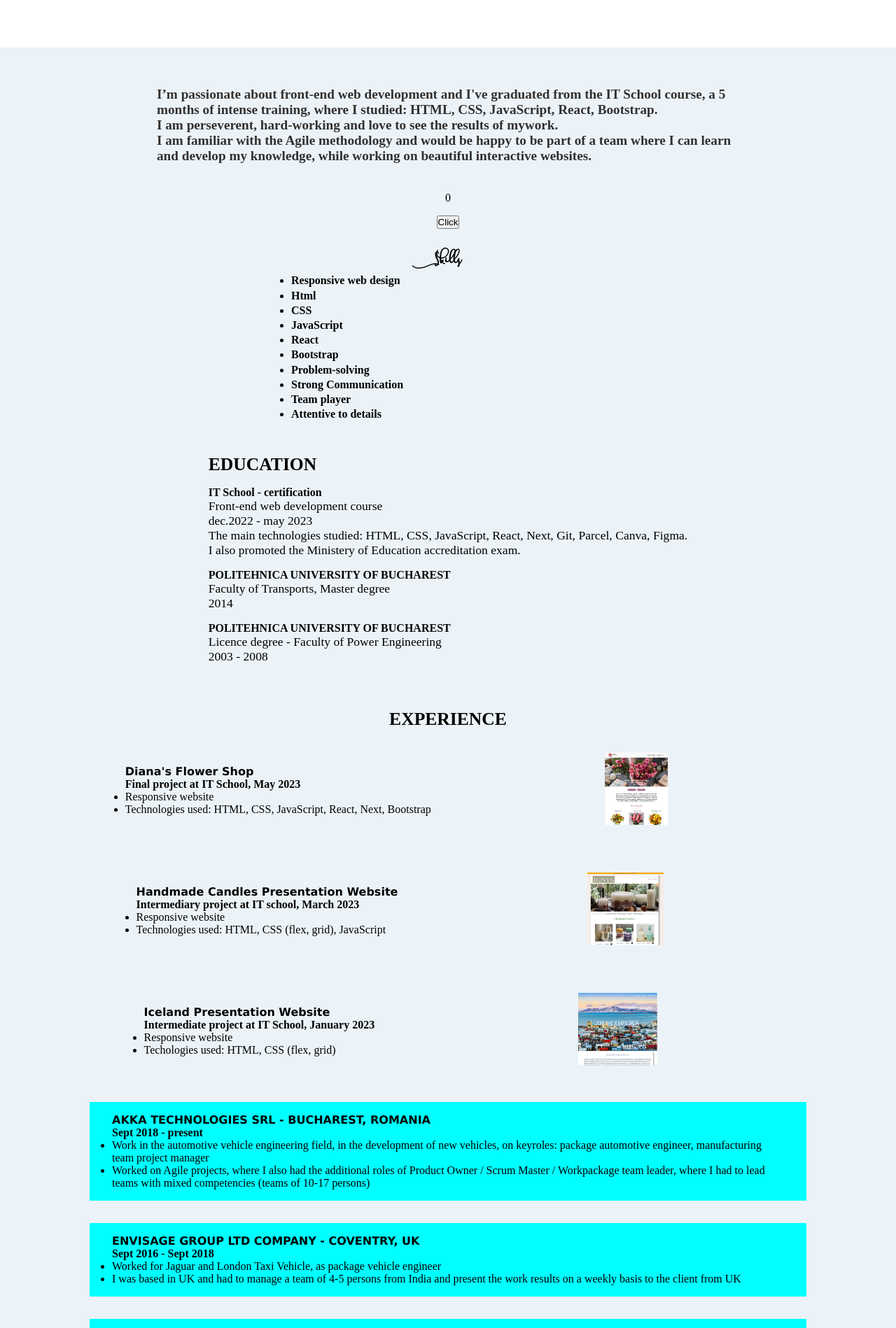
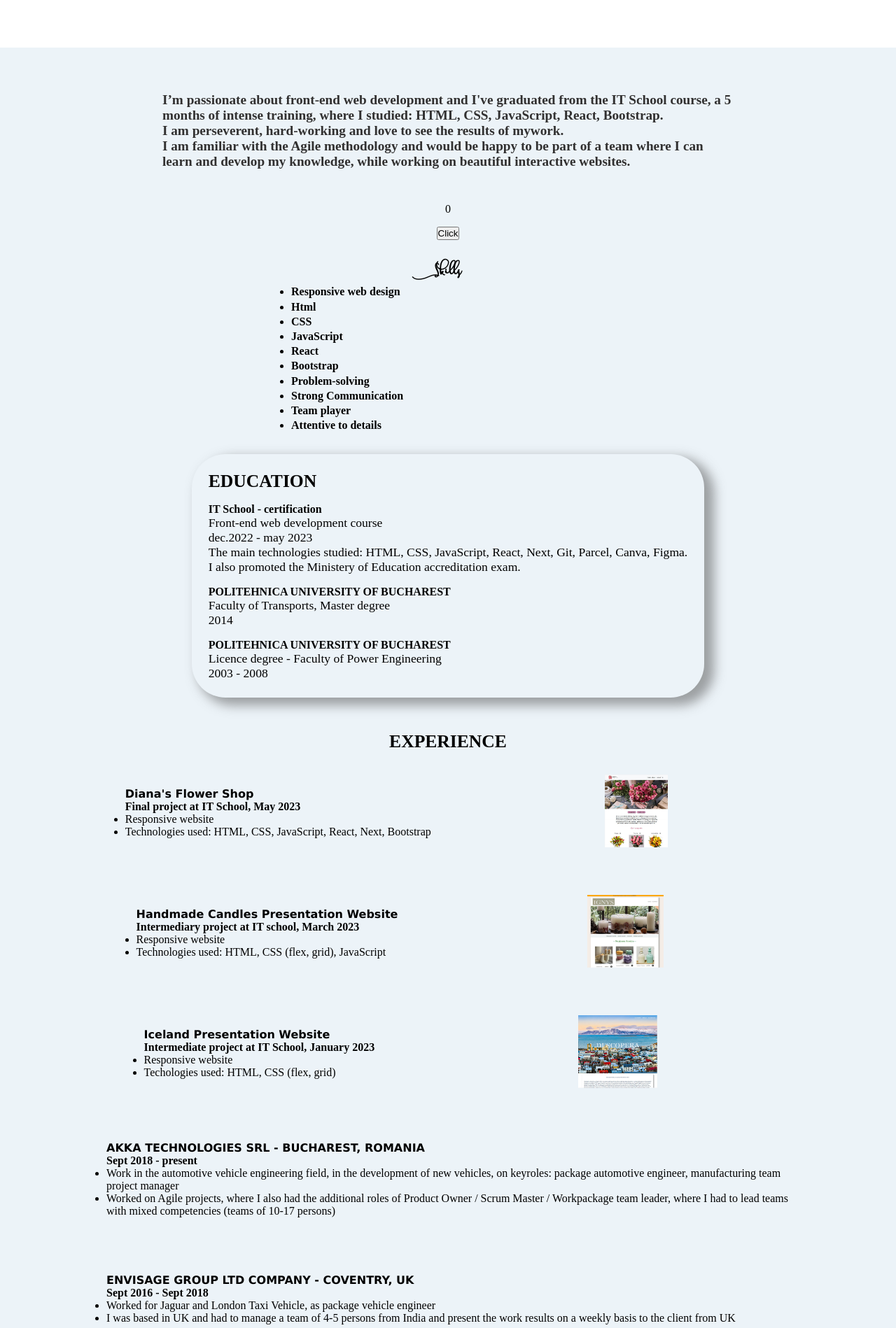
Before and after one commit to Diana-Elen/portofolio, a Next.js app in the folder my-portofolio/: page / in a window 1280 px wide. Shown: the part 442-2340 px from the top of the page at 70% size. Built offline with nearby package versions, Linux system fonts and the light colour scheme; a web font is replaced by a local one.

Commit message:
update css

```diff
--- a/my-portofolio/style/About.module.css
+++ b/my-portofolio/style/About.module.css
@@ -2,7 +2,7 @@
     display: block;
     flex-direction: column;
     width: 100vw;
-    padding: 1rem;
+    padding: 1.5rem;
     font-weight: bold;
     color: #313030;
     font-size: 1.3rem;
@@ -10,6 +10,8 @@
 }
 .description:hover {
     border: 1px solid #66cf2d;
+    box-shadow: 0.7rem 0.5rem 1rem 0.2rem rgba(77, 78, 78, 0.5);
+    border-radius: 3rem;
 }
 .description p {
     font-size: 1.2rem;
--- a/my-portofolio/style/Education.module.css
+++ b/my-portofolio/style/Education.module.css
@@ -11,6 +11,9 @@
     align-items: flex-start;
     gap: 1rem;
     padding: 1rem;
+    box-shadow: 0.7rem 0.5rem 1rem 0.2rem rgba(77, 78, 78, 0.5);
+    border-radius: 3rem;
+    padding: 1.5rem;
 }
 .education_container:hover {
     border: 1px solid #66cf2d;
--- a/my-portofolio/style/Experience.module.css
+++ b/my-portofolio/style/Experience.module.css
@@ -15,6 +15,10 @@
     gap: 2rem;
     width: 80vw;
     margin-inline: auto;
+}
+.experience_container:hover {
+    box-shadow: 0.7rem 0.5rem 1rem 0.2rem rgba(77, 78, 78, 0.5);
+    border-radius: 3rem;
 }
 .site_name {
     font-size: 1rem;
@@ -35,7 +39,8 @@
 }
 .project:hover {
     background-color: gainsboro;
-    border: 1px solid #66cf2d;
+    border-radius: 3rem;
+    box-shadow: 0.7rem 0.5rem 1rem 0.2rem rgba(77, 78, 78, 0.5);
 }
 .workplace {
     display: flex;
@@ -44,12 +49,13 @@
     align-items: flex-start;
     gap: 2rem;
     padding: 1rem;
-    background-color: aqua;
     padding-inline: 2rem;
+    padding: 1.5rem;
 }
 .workplace:hover {
     background-color: gainsboro;
-    border: 1px solid #66cf2d;
+    border-radius: 3rem;
+    box-shadow: 0.7rem 0.5rem 1rem 0.2rem rgba(77, 78, 78, 0.5);
 }
 .website_image {
     height: 20vh;
```
